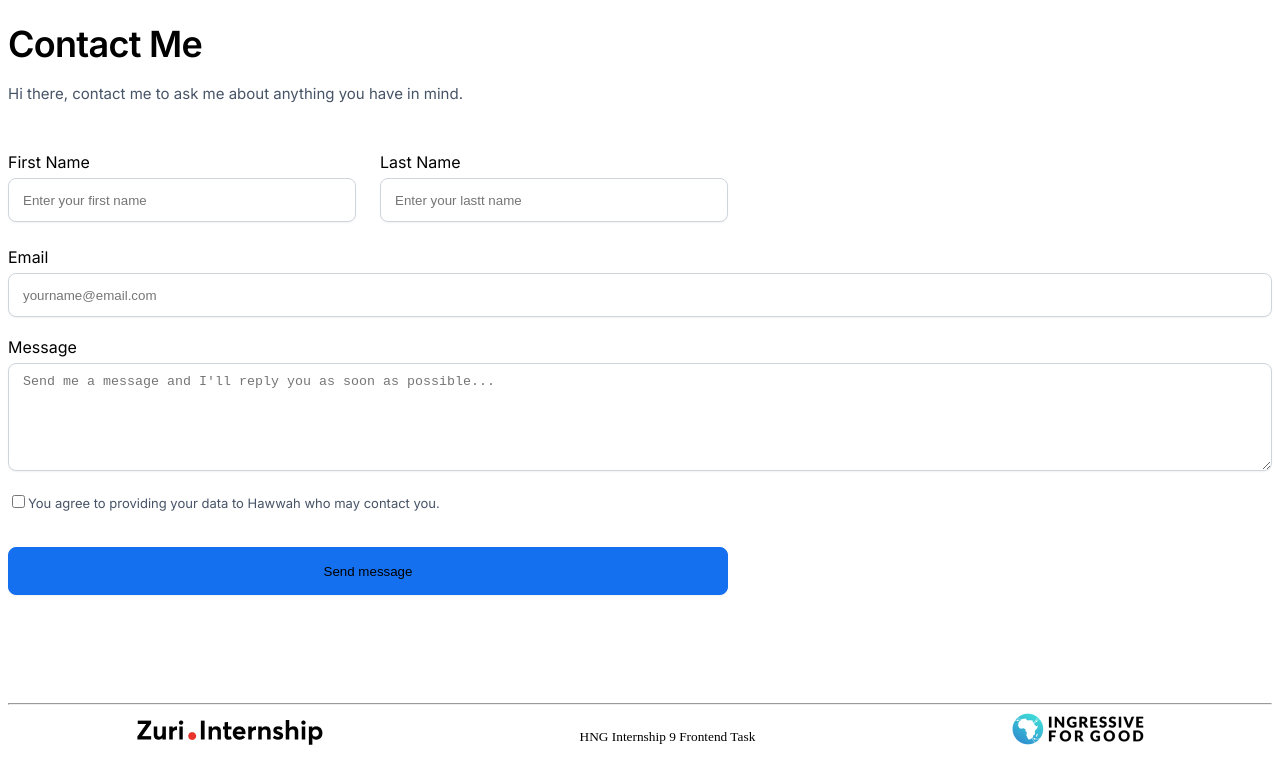
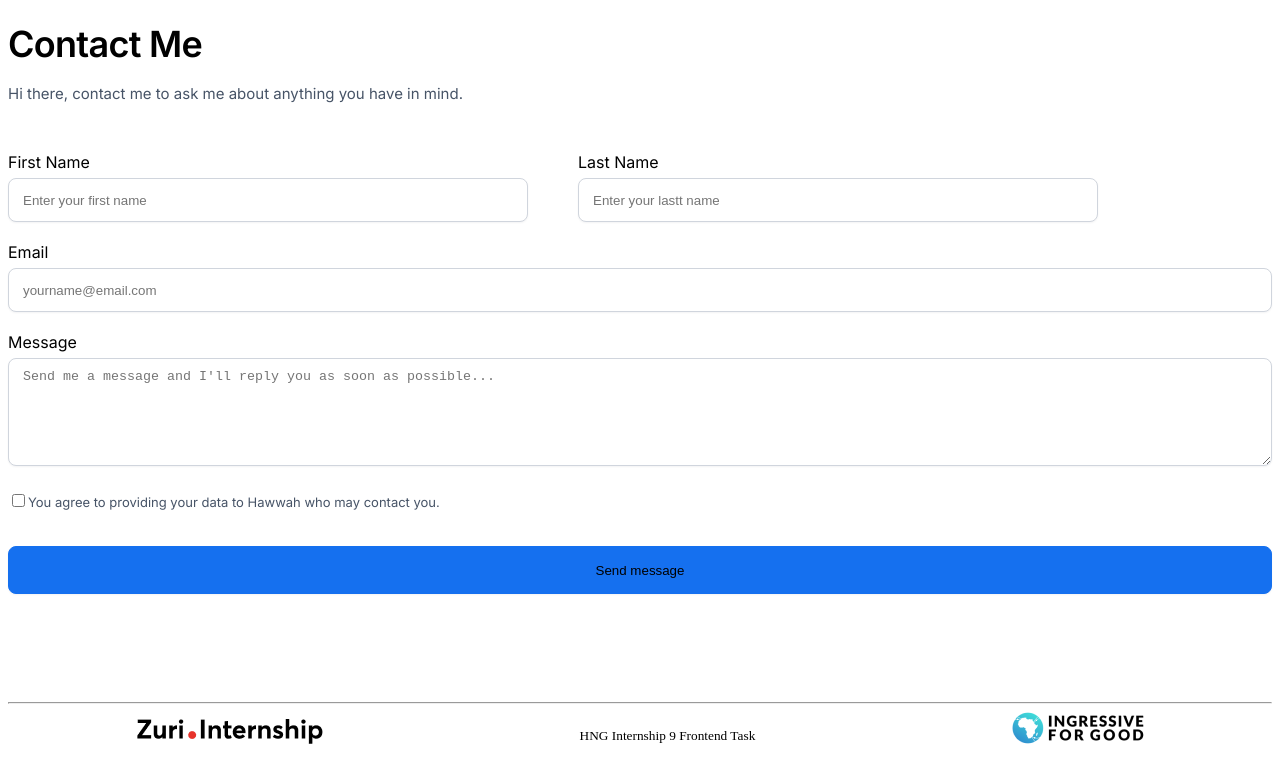
Before and after one commit to Hawwah07/Zuri-Assignment, a React (Create React App) app: page /Zuri-Assignment/contact in a window 1280 px wide. Shown: the top 784 px of the page. Built offline with nearby package versions, Linux system fonts and the light colour scheme.

Commit message:
style: Updated the styles.css

```diff
--- a/src/components/Form.js
+++ b/src/components/Form.js
@@ -4,13 +4,14 @@ export default function Form() {
     return (
         <form className="form-container">
             <div className="form-name">
-            <label>First Name
+                <div className="first-name">
+            <label className="first-name-label">First Name</label>
             <input type="text" id="first_name" placeholder="Enter your first name" />
-            </label>
-
-            <label>Last Name
+            </div>
+            <div className="last-name">
+            <label className="last-name-label">Last Name</label>
             <input type="text" height="" width="" id="last_name" placeholder="Enter your lastt name" />
-            </label>
+            </div>
 
             </div>
             <label>Email
--- a/src/style.css
+++ b/src/style.css
@@ -119,29 +119,33 @@
 }
 #first_name, #last_name, #email, #message{
   box-sizing: border-box;
-display: flex;
+/* display: flex;
 flex-direction: row;
-align-items: center;
+align-items: center; */
 padding: 10px 14px;
-gap: 8px;
-width: 348px;
 height: 44px;
 background: #FFFFFF;
 border: 1px solid #D0D5DD;
 box-shadow: 0px 1px 2px rgba(16, 24, 40, 0.05);
 border-radius: 8px;
-flex: none;
-order: 1;
-align-self: stretch;
-flex-grow: 0;
 margin-top: 6px;
 margin-bottom: 20px;
 margin-right: 24px;
 }
+.first-name, .last-name{
+display: flex;
+flex-direction: column;
+}
+#first_name, #last_name {
+  width: 39em;
+}
+#first_name {
+  margin-right: 50px;
+}
 .form-name {
   display: flex;
   flex-direction: row;
-  margin-bottom: 5px;
+
 }
 
 #email, #message {
@@ -169,7 +173,7 @@ border-radius: 6px;
 }
 
 #btn__submit {
-  width: 720px;
+  width: 100%;
 height: 48px;
 background: #1570EF;
 border: 1px solid #1570EF;
```
